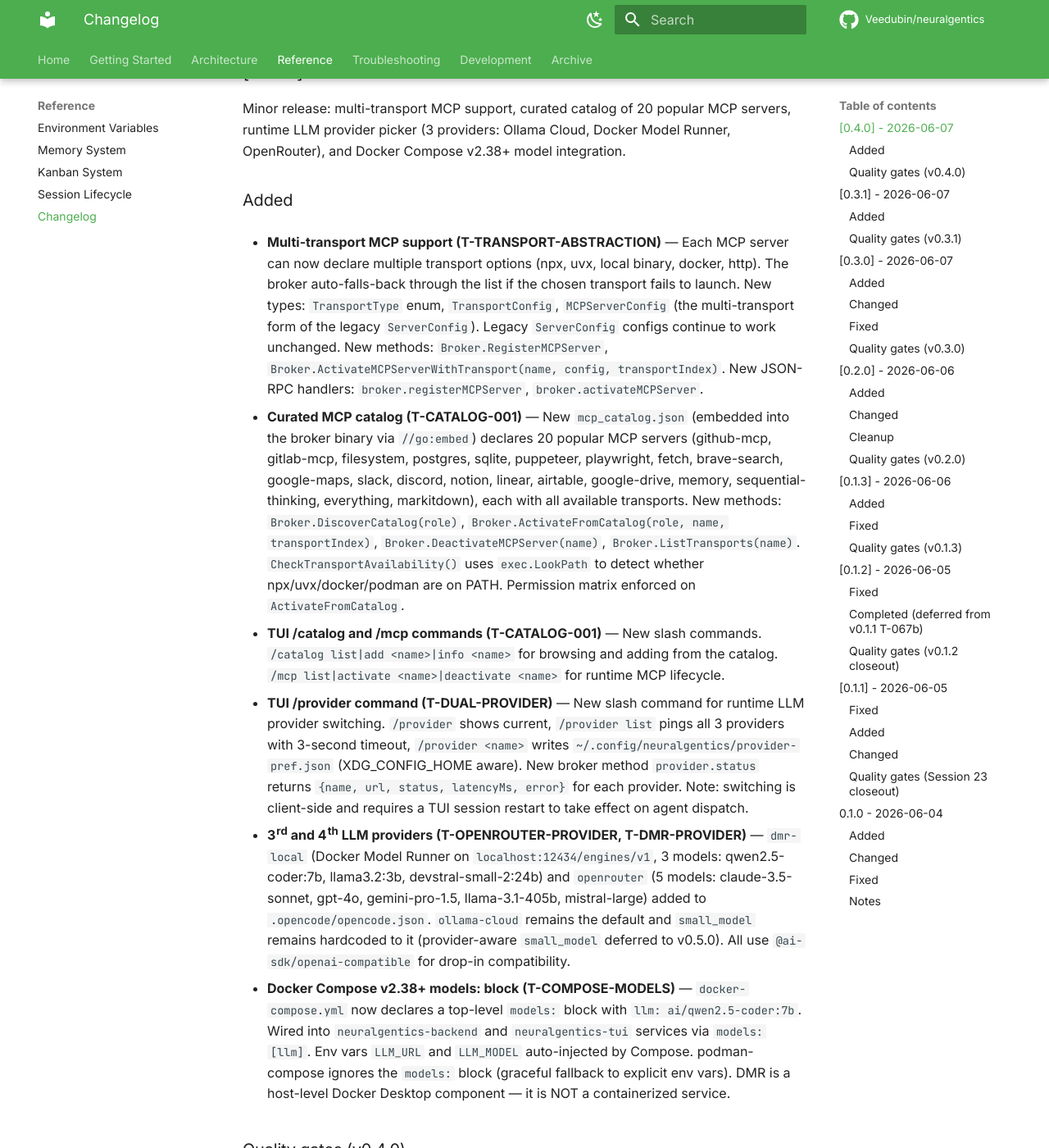
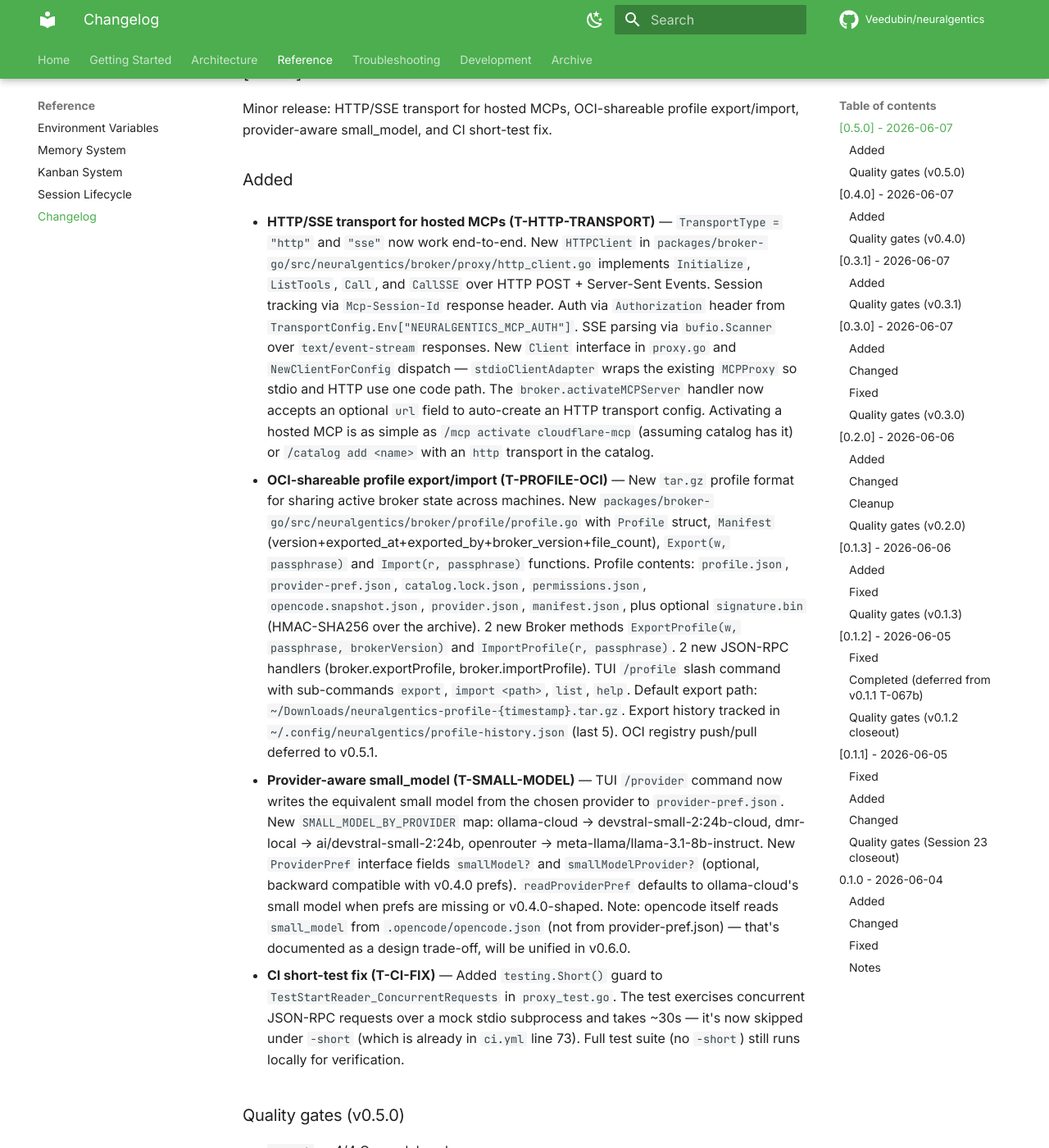
Before and after one commit to Veedubin/neuralgentics, an MkDocs documentation site: the page built from docs/changelog.md, in a window 1280 px wide and 1400 px high, scrolled down 291 px. Shown: the whole window at 82% size. Built offline with MkDocs 1.6.1 and Material for MkDocs 9.7.7, drawn with Linux system fonts in a browser that asks for light colours; comment, search, counter and statistics services are not loaded; some of the changed text lies outside the part shown.

Commit message:
docs: bump to v0.5.0, update changelog, hero copy, architecture overview  Refs: T-DOCS-V050

```diff
--- a/docs/changelog.md
+++ b/docs/changelog.md
@@ -4,6 +4,30 @@ All notable changes to this project will be documented in this file.
 
 The format is based on [Keep a Changelog](https://keepachangelog.com/en/1.0.0/),
 and this project adheres to [Semantic Versioning](https://semver.org/spec/v2.0.0.html).
+
+## [0.5.0] - 2026-06-07
+
+Minor release: HTTP/SSE transport for hosted MCPs, OCI-shareable profile export/import, provider-aware small_model, and CI short-test fix.
+
+### Added
+
+- **HTTP/SSE transport for hosted MCPs (T-HTTP-TRANSPORT)** — `TransportType = "http"` and `"sse"` now work end-to-end. New `HTTPClient` in `packages/broker-go/src/neuralgentics/broker/proxy/http_client.go` implements `Initialize`, `ListTools`, `Call`, and `CallSSE` over HTTP POST + Server-Sent Events. Session tracking via `Mcp-Session-Id` response header. Auth via `Authorization` header from `TransportConfig.Env["NEURALGENTICS_MCP_AUTH"]`. SSE parsing via `bufio.Scanner` over `text/event-stream` responses. New `Client` interface in `proxy.go` and `NewClientForConfig` dispatch — `stdioClientAdapter` wraps the existing `MCPProxy` so stdio and HTTP use one code path. The `broker.activateMCPServer` handler now accepts an optional `url` field to auto-create an HTTP transport config. Activating a hosted MCP is as simple as `/mcp activate cloudflare-mcp` (assuming catalog has it) or `/catalog add <name>` with an `http` transport in the catalog.
+
+- **OCI-shareable profile export/import (T-PROFILE-OCI)** — New `tar.gz` profile format for sharing active broker state across machines. New `packages/broker-go/src/neuralgentics/broker/profile/profile.go` with `Profile` struct, `Manifest` (version+exported_at+exported_by+broker_version+file_count), `Export(w, passphrase)` and `Import(r, passphrase)` functions. Profile contents: `profile.json`, `provider-pref.json`, `catalog.lock.json`, `permissions.json`, `opencode.snapshot.json`, `provider.json`, `manifest.json`, plus optional `signature.bin` (HMAC-SHA256 over the archive). 2 new Broker methods `ExportProfile(w, passphrase, brokerVersion)` and `ImportProfile(r, passphrase)`. 2 new JSON-RPC handlers (broker.exportProfile, broker.importProfile). TUI `/profile` slash command with sub-commands `export`, `import <path>`, `list`, `help`. Default export path: `~/Downloads/neuralgentics-profile-{timestamp}.tar.gz`. Export history tracked in `~/.config/neuralgentics/profile-history.json` (last 5). OCI registry push/pull deferred to v0.5.1.
+
+- **Provider-aware small_model (T-SMALL-MODEL)** — TUI `/provider` command now writes the equivalent small model from the chosen provider to `provider-pref.json`. New `SMALL_MODEL_BY_PROVIDER` map: ollama-cloud → devstral-small-2:24b-cloud, dmr-local → ai/devstral-small-2:24b, openrouter → meta-llama/llama-3.1-8b-instruct. New `ProviderPref` interface fields `smallModel?` and `smallModelProvider?` (optional, backward compatible with v0.4.0 prefs). `readProviderPref` defaults to ollama-cloud's small model when prefs are missing or v0.4.0-shaped. Note: opencode itself reads `small_model` from `.opencode/opencode.json` (not from provider-pref.json) — that's documented as a design trade-off, will be unified in v0.6.0.
+
+- **CI short-test fix (T-CI-FIX)** — Added `testing.Short()` guard to `TestStartReader_ConcurrentRequests` in `proxy_test.go`. The test exercises concurrent JSON-RPC requests over a mock stdio subprocess and takes ~30s — it's now skipped under `-short` (which is already in `ci.yml` line 73). Full test suite (no `-short`) still runs locally for verification.
+
+### Quality gates (v0.5.0)
+
+- `go vet` — 4/4 Go modules clean
+- `go test -short` — 4/4 Go modules PASS
+- 24 new Go tests (9 profile + 6 http_client + 6 wireup + 3 misc): 6 in `http_client_test.go`, 9 in `profile_test.go`, 9 elsewhere
+- `tsc --noEmit` — TUI clean
+- `bun test` — TUI 780 pass / 0 fail (was 766 in v0.4.0; +14: 5 small-model + 9 profile)
+- `mkdocs build --strict` — 0 warnings
+- Pre-existing: `TestBroker` integration test was the 30s slow test — now guarded with `t.Short()` so it skips under `-short` (CI) and runs locally with `go test -count=1 ./...`
 
 ## [0.4.0] - 2026-06-07
 
--- a/package.json
+++ b/package.json
@@ -1,6 +1,6 @@
 {
   "name": "@neuralgentics/root",
-  "version": "0.4.0",
+  "version": "0.5.0",
   "description": "Neuralgentics — coding agent built on OpenCode",
   "private": true,
   "type": "module",
```
Also changed, not shown: docs/architecture/overview.md (+3 -0 lines), docs/index.md (+1 -1 lines), 1 other file.
